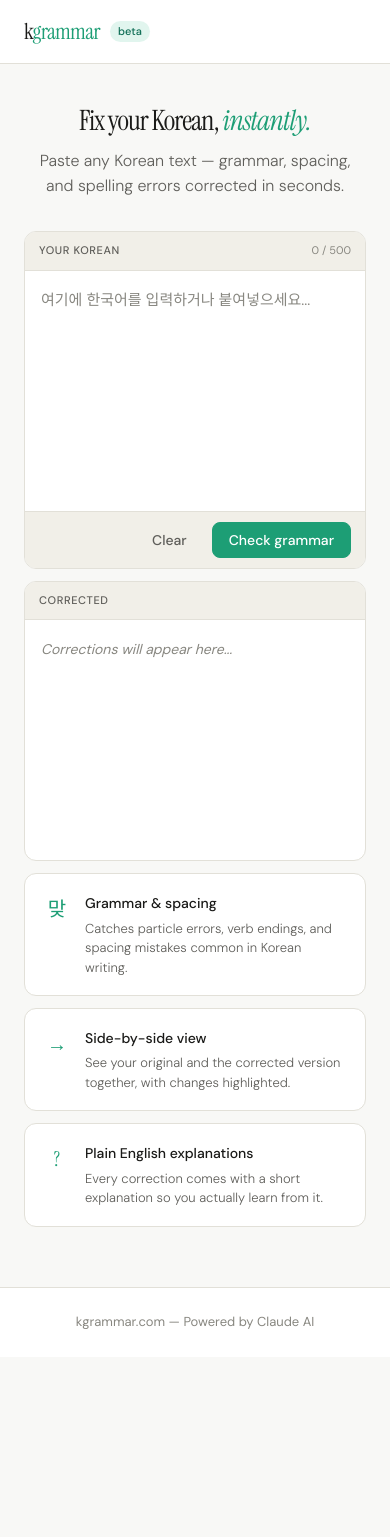
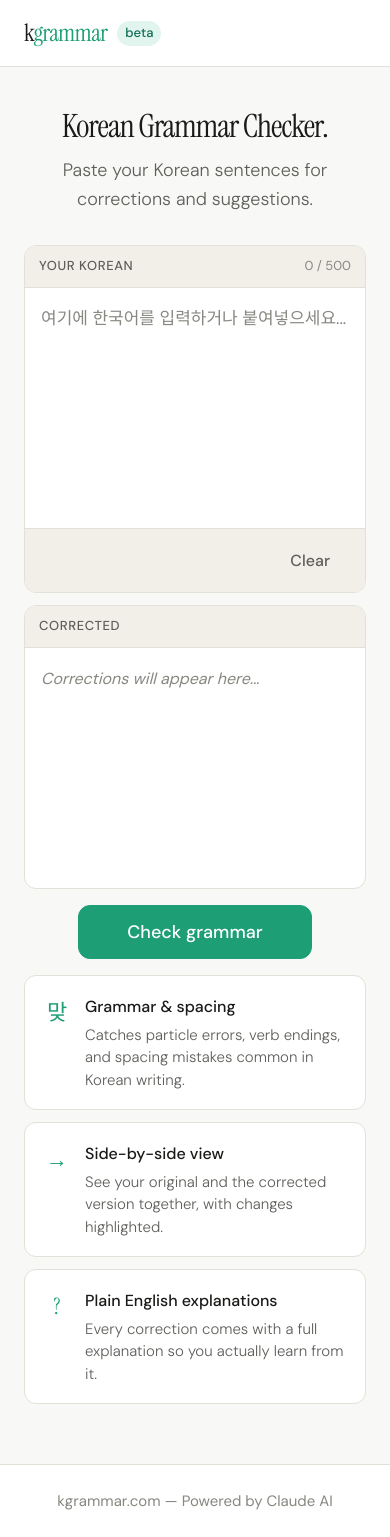
Before and after one commit to jimmychi/kgrammar, a website: page frontend/index.html in a window 390 px wide. Before the commit the page ends 1357 px from the top, so only its background shows below. Drawn offline with Linux system fonts and the light colour scheme.

Commit message:
update headline, subtitle, centered CTA, larger fonts

```diff
--- a/frontend/index.html
+++ b/frontend/index.html
@@ -23,8 +23,8 @@
 
   <main class="kg-main">
     <div class="kg-hero">
-      <h1 class="kg-title">Fix your Korean, <em>instantly.</em></h1>
-      <p class="kg-subtitle">Paste any Korean text — grammar, spacing, and spelling errors corrected in seconds.</p>
+      <h1 class="kg-title">Korean Grammar Checker.</h1>
+      <p class="kg-subtitle">Paste your Korean sentences for corrections and suggestions.</p>
     </div>
 
     <div class="kg-panels">
@@ -42,9 +42,6 @@
         ></textarea>
         <div class="kg-panel-footer">
           <button class="kg-btn kg-btn-ghost" onclick="clearAll()">Clear</button>
-          <button class="kg-btn kg-btn-primary" id="check-btn" onclick="checkGrammar()">
-            Check grammar
-          </button>
         </div>
       </div>
 
@@ -60,6 +57,12 @@
           <span class="kg-footer-note" id="error-count"></span>
         </div>
       </div>
+    </div>
+
+    <div class="kg-cta-row">
+      <button class="kg-btn kg-btn-primary kg-btn-cta" id="check-btn" onclick="checkGrammar()">
+        Check grammar
+      </button>
     </div>
 
     <div class="kg-explanations" id="explanations">
@@ -86,7 +89,7 @@
         <div class="kg-info-icon">?</div>
         <div>
           <p class="kg-info-title">Plain English explanations</p>
-          <p class="kg-info-text">Every correction comes with a short explanation so you actually learn from it.</p>
+          <p class="kg-info-text">Every correction comes with a full explanation so you actually learn from it.</p>
         </div>
       </div>
     </div>
--- a/frontend/style.css
+++ b/frontend/style.css
@@ -22,13 +22,11 @@
   --radius-xl: 16px;
 }
 
-html, body {
-  height: 100%;
-}
+html, body { height: 100%; }
 
 body {
   font-family: 'DM Sans', sans-serif;
-  font-size: 16px;
+  font-size: 18px;
   line-height: 1.6;
   color: var(--gray-900);
   background: var(--gray-50);
@@ -54,17 +52,15 @@ body {
 
 .kg-logo {
   font-family: 'Instrument Serif', serif;
-  font-size: 22px;
+  font-size: 24px;
   color: var(--gray-900);
   letter-spacing: -0.5px;
 }
 
-.kg-logo span {
-  color: var(--green);
-}
+.kg-logo span { color: var(--green); }
 
 .kg-badge {
-  font-size: 11px;
+  font-size: 13px;
   font-weight: 500;
   background: var(--green-light);
   color: var(--green-dark);
@@ -73,7 +69,7 @@ body {
 }
 
 .kg-tagline-header {
-  font-size: 13px;
+  font-size: 15px;
   color: var(--gray-400);
   font-weight: 300;
 }
@@ -91,7 +87,7 @@ body {
 
 .kg-title {
   font-family: 'Instrument Serif', serif;
-  font-size: 40px;
+  font-size: 44px;
   font-weight: 400;
   color: var(--gray-900);
   letter-spacing: -1px;
@@ -99,13 +95,8 @@ body {
   margin-bottom: 10px;
 }
 
-.kg-title em {
-  color: var(--green);
-  font-style: italic;
-}
-
 .kg-subtitle {
-  font-size: 16px;
+  font-size: 18px;
   color: var(--gray-600);
   font-weight: 300;
 }
@@ -114,7 +105,7 @@ body {
   display: grid;
   grid-template-columns: 1fr 1fr;
   gap: 12px;
-  margin-bottom: 12px;
+  margin-bottom: 16px;
 }
 
 .kg-panel {
@@ -136,7 +127,7 @@ body {
 }
 
 .kg-panel-label {
-  font-size: 11px;
+  font-size: 13px;
   font-weight: 500;
   color: var(--gray-600);
   text-transform: uppercase;
@@ -144,7 +135,7 @@ body {
 }
 
 .kg-char-count {
-  font-size: 11px;
+  font-size: 13px;
   color: var(--gray-400);
 }
 
@@ -156,22 +147,20 @@ body {
   outline: none;
   padding: 16px;
   font-family: 'DM Sans', sans-serif;
-  font-size: 15px;
+  font-size: 17px;
   line-height: 1.75;
   resize: none;
   background: #fff;
   color: var(--gray-900);
 }
 
-.kg-input::placeholder {
-  color: var(--gray-400);
-}
+.kg-input::placeholder { color: var(--gray-400); }
 
 .kg-output {
   flex: 1;
   min-height: 240px;
   padding: 16px;
-  font-size: 15px;
+  font-size: 17px;
   line-height: 1.75;
   color: var(--gray-900);
 }
@@ -179,7 +168,7 @@ body {
 .kg-placeholder {
   color: var(--gray-400);
   font-style: italic;
-  font-size: 14px;
+  font-size: 16px;
 }
 
 .kg-panel-footer {
@@ -193,19 +182,25 @@ body {
 }
 
 .kg-footer-note {
-  font-size: 12px;
+  font-size: 14px;
   color: var(--gray-400);
   margin-right: auto;
+}
+
+.kg-cta-row {
+  display: flex;
+  justify-content: center;
+  margin-bottom: 16px;
 }
 
 .kg-btn {
   display: inline-flex;
   align-items: center;
   gap: 6px;
-  padding: 8px 16px;
+  padding: 10px 20px;
   border-radius: var(--radius-md);
   font-family: 'DM Sans', sans-serif;
-  font-size: 14px;
+  font-size: 16px;
   font-weight: 500;
   cursor: pointer;
   border: 0.5px solid var(--gray-200);
@@ -219,9 +214,7 @@ body {
   border-color: var(--gray-400);
 }
 
-.kg-btn:active {
-  transform: scale(0.98);
-}
+.kg-btn:active { transform: scale(0.98); }
 
 .kg-btn-ghost {
   background: transparent;
@@ -251,9 +244,15 @@ body {
   transform: none;
 }
 
+.kg-btn-cta {
+  padding: 14px 48px;
+  font-size: 18px;
+  border-radius: var(--radius-lg);
+}
+
 .kg-copy-btn {
   padding: 3px 10px;
-  font-size: 11px;
+  font-size: 13px;
   font-weight: 500;
   border-radius: var(--radius-md);
   background: #fff;
@@ -264,9 +263,7 @@ body {
   transition: background 0.12s;
 }
 
-.kg-copy-btn:hover {
-  background: var(--gray-100);
-}
+.kg-copy-btn:hover { background: var(--gray-100); }
 
 .diff-added {
   background: var(--green-light);
@@ -288,7 +285,7 @@ body {
   display: flex;
   align-items: center;
   gap: 8px;
-  font-size: 14px;
+  font-size: 16px;
   color: var(--green-dark);
   background: var(--green-light);
   padding: 10px 14px;
@@ -301,12 +298,12 @@ body {
   align-items: center;
   gap: 10px;
   color: var(--gray-600);
-  font-size: 14px;
+  font-size: 16px;
 }
 
 .kg-spinner {
-  width: 16px;
-  height: 16px;
+  width: 18px;
+  height: 18px;
   border: 2px solid var(--gray-200);
   border-top-color: var(--green);
   border-radius: 50%;
@@ -314,9 +311,7 @@ body {
   flex-shrink: 0;
 }
 
-@keyframes spin {
-  to { transform: rotate(360deg); }
-}
+@keyframes spin { to { transform: rotate(360deg); } }
 
 .kg-explanations {
   background: #fff;
@@ -327,15 +322,13 @@ body {
   display: none;
 }
 
-.kg-explanations.visible {
-  display: block;
-}
+.kg-explanations.visible { display: block; }
 
 .kg-exp-header {
   padding: 10px 16px;
   border-bottom: 0.5px solid var(--gray-200);
   background: var(--gray-100);
-  font-size: 11px;
+  font-size: 13px;
   font-weight: 500;
   color: var(--gray-600);
   text-transform: uppercase;
@@ -346,24 +339,24 @@ body {
   padding: 14px 16px;
   display: flex;
   flex-direction: column;
-  gap: 10px;
+  gap: 14px;
 }
 
 .kg-exp-item {
   display: flex;
   gap: 10px;
   align-items: flex-start;
-  font-size: 14px;
+  font-size: 16px;
   line-height: 1.6;
 }
 
 .kg-exp-num {
-  min-width: 22px;
-  height: 22px;
+  min-width: 24px;
+  height: 24px;
   background: var(--green-light);
   color: var(--green-dark);
   border-radius: 50%;
-  font-size: 11px;
+  font-size: 13px;
   font-weight: 500;
   display: flex;
   align-items: center;
@@ -375,6 +368,16 @@ body {
 .kg-exp-text {
   color: var(--gray-900);
   line-height: 1.6;
+}
+
+.kg-exp-detail {
+  font-size: 15px;
+  color: var(--gray-600);
+  line-height: 1.6;
+  font-weight: 300;
+  border-left: 2px solid var(--green-light);
+  padding-left: 10px;
+  margin-top: 6px;
 }
 
 .kg-info {
@@ -396,7 +399,7 @@ body {
 
 .kg-info-icon {
   font-family: 'Instrument Serif', serif;
-  font-size: 20px;
+  font-size: 22px;
   color: var(--green);
   min-width: 28px;
   text-align: center;
@@ -404,14 +407,14 @@ body {
 }
 
 .kg-info-title {
-  font-size: 14px;
+  font-size: 16px;
   font-weight: 500;
   color: var(--gray-900);
   margin-bottom: 4px;
 }
 
 .kg-info-text {
-  font-size: 13px;
+  font-size: 15px;
   color: var(--gray-600);
   line-height: 1.5;
   font-weight: 300;
@@ -420,7 +423,7 @@ body {
 .kg-footer {
   text-align: center;
   padding: 24px;
-  font-size: 13px;
+  font-size: 15px;
   color: var(--gray-400);
   border-top: 0.5px solid var(--gray-200);
   background: #fff;
@@ -428,33 +431,15 @@ body {
 
 .kg-error {
   color: var(--red-text);
-  font-size: 14px;
+  font-size: 16px;
   background: var(--red-light);
   padding: 10px 14px;
   border-radius: var(--radius-md);
 }
 
 @media (max-width: 680px) {
-  .kg-panels {
-    grid-template-columns: 1fr;
-  }
-  .kg-info {
-    grid-template-columns: 1fr;
-  }
-  .kg-title {
-    font-size: 28px;
-  }
-  .kg-tagline-header {
-    display: none;
-  }
+  .kg-panels { grid-template-columns: 1fr; }
+  .kg-info { grid-template-columns: 1fr; }
+  .kg-title { font-size: 32px; }
+  .kg-tagline-header { display: none; }
 }
-
-.kg-exp-detail {
-  font-size: 13px;
-  color: var(--gray-600);
-  line-height: 1.6;
-  font-weight: 300;
-  border-left: 2px solid var(--green-light);
-  padding-left: 10px;
-  margin-top: 4px;
-}
```
